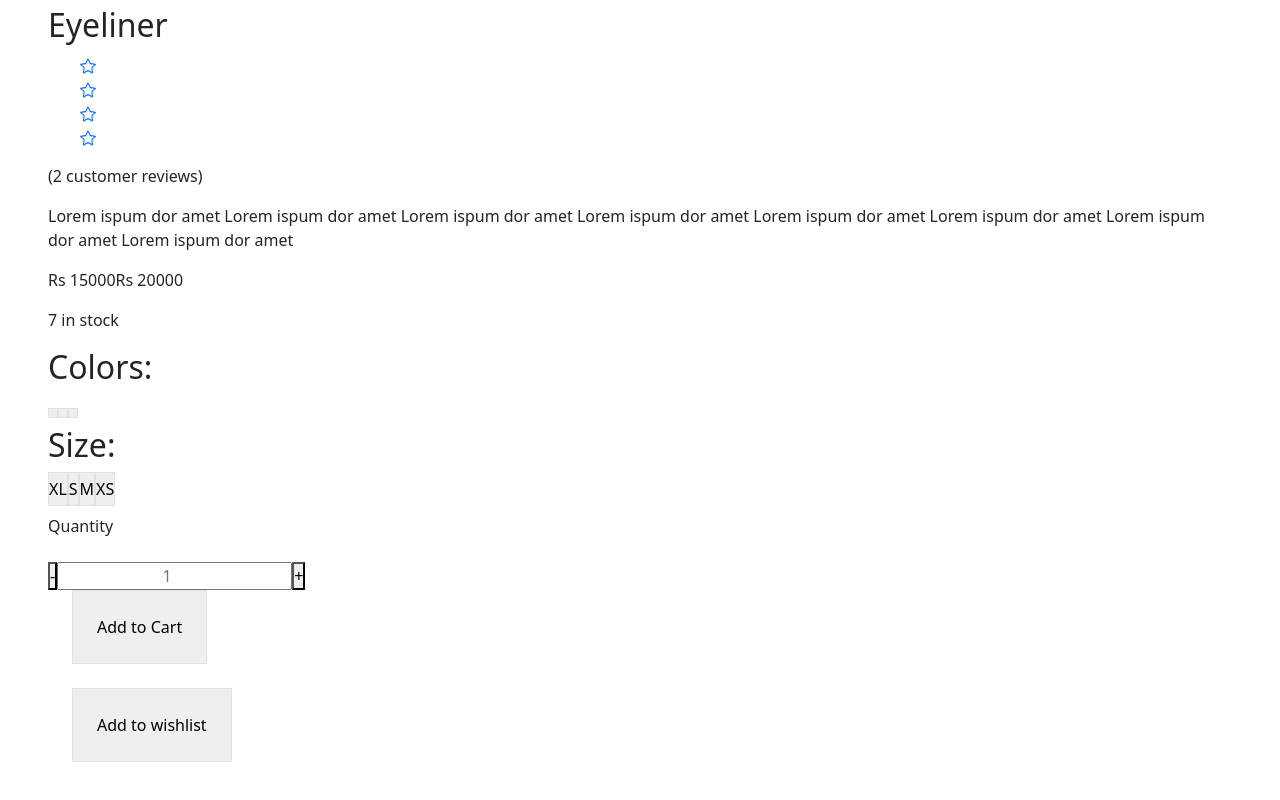
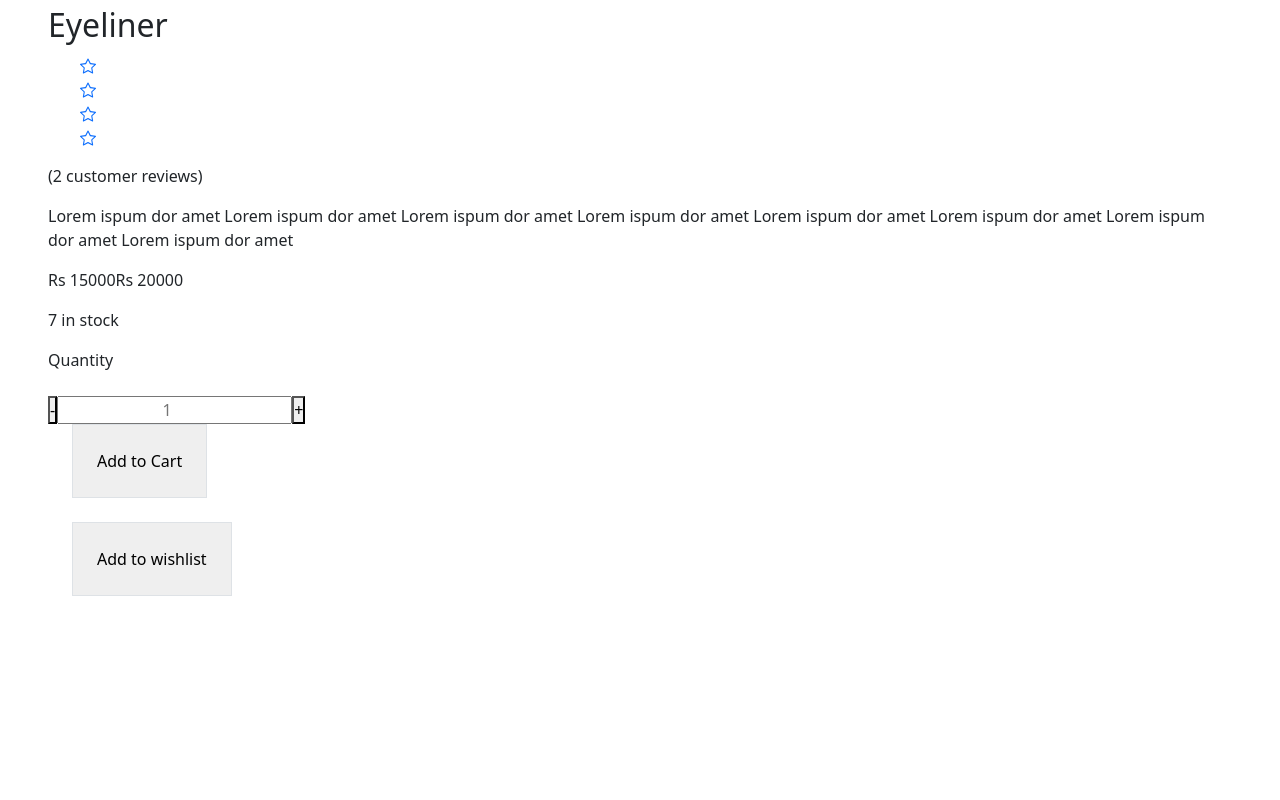
Before and after one commit to Rajan66/Glam, a React (Create React App) app in the folder client/: page /product/1 in a window 1280 px wide. Shown: the part 7854-8654 px from the top of the page. After the commit the page ends 8498 px from the top, so only its background shows below. Built offline with nearby package versions, Linux system fonts and the light colour scheme.

Commit message:
remove color and size

```diff
--- a/client/src/components/ProductDetails/ProductDetails.js
+++ b/client/src/components/ProductDetails/ProductDetails.js
@@ -115,42 +115,8 @@ const ProductDetails = () => {
                             </p>
                             <p class="text-green-600 dark:text-green-300 ">7 in stock</p>
                         </div>
-                        <div class="flex items-center mb-8">
-                            <h2 class="w-16 mr-6 text-xl font-bold dark:text-gray-400">
-                                Colors:</h2>
-                            <div class="flex flex-wrap -mx-2 -mb-2">
-                                <button
-                                    class="p-1 mb-2 mr-2 border border-transparent hover:border-blue-400 dark:border-gray-800 dark:hover:border-gray-400 ">
-                                    <div class="w-6 h-6 bg-cyan-300"></div>
-                                </button>
-                                <button
-                                    class="p-1 mb-2 mr-2 border border-transparent hover:border-blue-400 dark:border-gray-800 dark:hover:border-gray-400">
-                                    <div class="w-6 h-6 bg-green-300 "></div>
-                                </button>
-                                <button
-                                    class="p-1 mb-2 border border-transparent hover:border-blue-400 dark:border-gray-800 dark:hover:border-gray-400">
-                                    <div class="w-6 h-6 bg-red-200 "></div>
-                                </button>
-                            </div>
-                        </div>
-                        <div class="flex items-center mb-8">
-                            <h2 class="w-16 text-xl font-bold dark:text-gray-400">
-                                Size:</h2>
-                            <div class="flex flex-wrap -mx-2 -mb-2">
-                                <button
-                                    class="py-1 mb-2 mr-1 border w-11 hover:border-blue-400 dark:border-gray-400 hover:text-blue-600 dark:hover:border-gray-300 dark:text-gray-400">XL
-                                </button>
-                                <button
-                                    class="py-1 mb-2 mr-1 border w-11 hover:border-blue-400 hover:text-blue-600 dark:border-gray-400 dark:hover:border-gray-300 dark:text-gray-400">S
-                                </button>
-                                <button
-                                    class="py-1 mb-2 mr-1 border w-11 hover:border-blue-400 hover:text-blue-600 dark:border-gray-400 dark:hover:border-gray-300 dark:text-gray-400">M
-                                </button>
-                                <button
-                                    class="py-1 mb-2 mr-1 border w-11 hover:border-blue-400 hover:text-blue-600 dark:border-gray-400 dark:hover:border-gray-300 dark:text-gray-400">XS
-                                </button>
-                            </div>
-                        </div>
+
+
                         <div class="w-32 mb-8 ">
                             <label for=""
                                 class="w-full text-xl font-semibold text-gray-700 dark:text-gray-400">Quantity</label>
```
